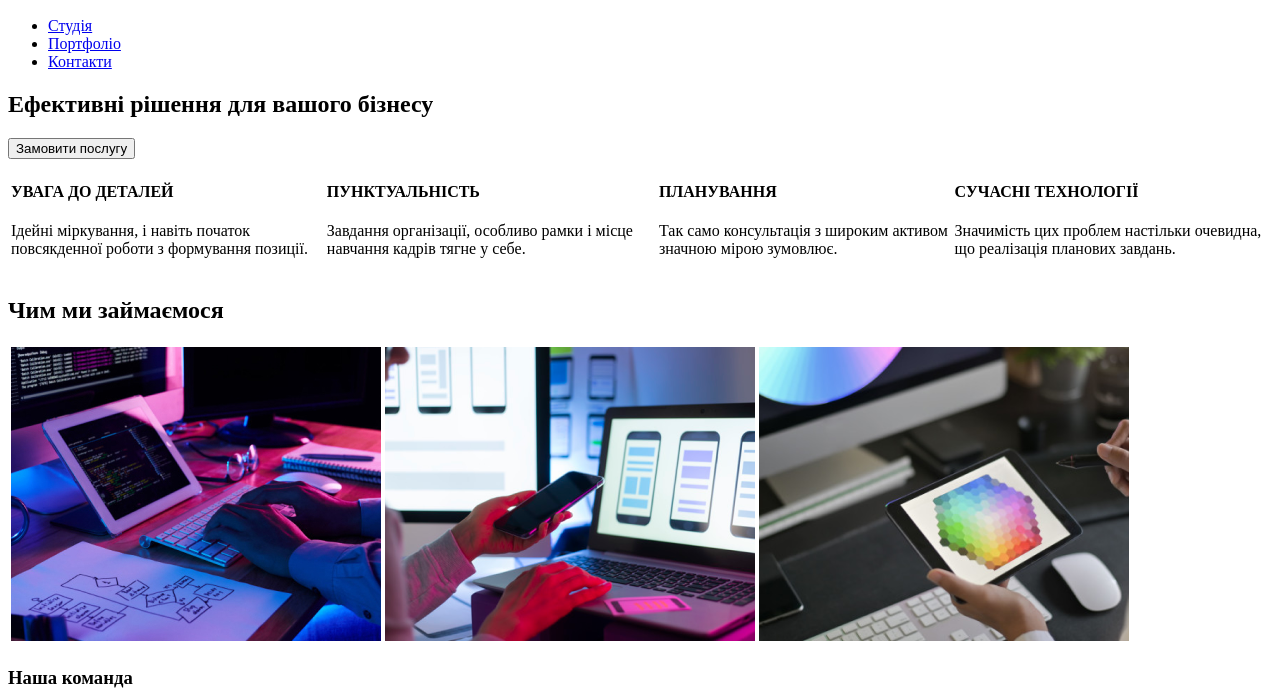
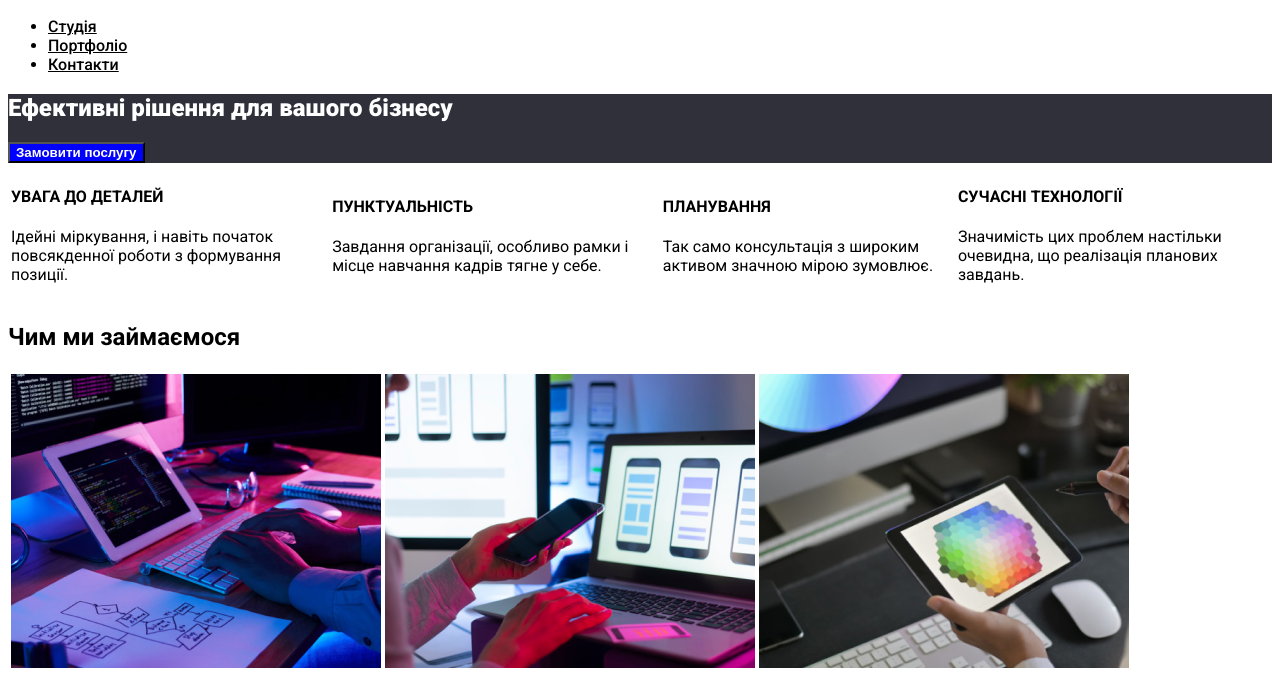
Before and after one commit to VZyatyugina/webstudio, a plain HTML site: page index.html in a window 1280 px wide. Shown: the part 31-727 px from the top of the page. Drawn offline with Linux system fonts and the light colour scheme.

Commit message:
sum
add fonts

```diff
--- a/index.html
+++ b/index.html
@@ -4,6 +4,9 @@
     <meta charset="UTF-8">
     <meta name="viewport" content="width=device-width, initial-scale=1.0">
     <title>WebStudio</title>
+    <link rel="preconnect" href="https://fonts.googleapis.com">
+    <link rel="preconnect" href="https://fonts.gstatic.com" crossorigin>
+    <link href="https://fonts.googleapis.com/css2?family=Roboto:wght@400;500;700;900&display=swap" rel="stylesheet">
     <link rel="stylesheet" href="style.css">
 
 </head>
@@ -26,8 +29,10 @@
     </header>
     <main>
         <article>
-            <h1>Ефективні рішення для вашого бізнесу</h1>
-            <button>Замовити послугу</button>
+            <div>
+                <h1>Ефективні рішення для вашого бізнесу</h1>
+                <button>Замовити послугу</button>
+            </div>
             <table>
                 <tr>
                     <td>
--- a/style.css
+++ b/style.css
@@ -1,4 +1,5 @@
 html{
+    font-family: "Roboto";
     --black:#000000;
     --white:#ECECEC;
     --blue:#2196F3;
@@ -10,3 +11,44 @@ html{
     --grey2:#F5F4FA;
 
 }
+header{
+    font-weight: 500;
+}
+a {
+    color: black;
+}
+a:hover {
+    color: blue;
+}
+div {
+    background-color: #2F303A;
+}
+h1 {
+    color: white;
+    font-weight: 900;
+}
+button {
+    background-color: blue;
+    color: white;
+    font-weight: 700;
+}
+h4 {
+    font-weight: 700;
+}
+p {
+    font-weight: 400;
+}
+h2 {
+    font-weight: 700;
+}
+h3 {
+    font-weight: 700;
+}
+h5 {
+    font-weight: 500;
+}
+footer {
+    background-color: #2F303A;
+    font-weight: 400;
+    color: white;
+}
```
